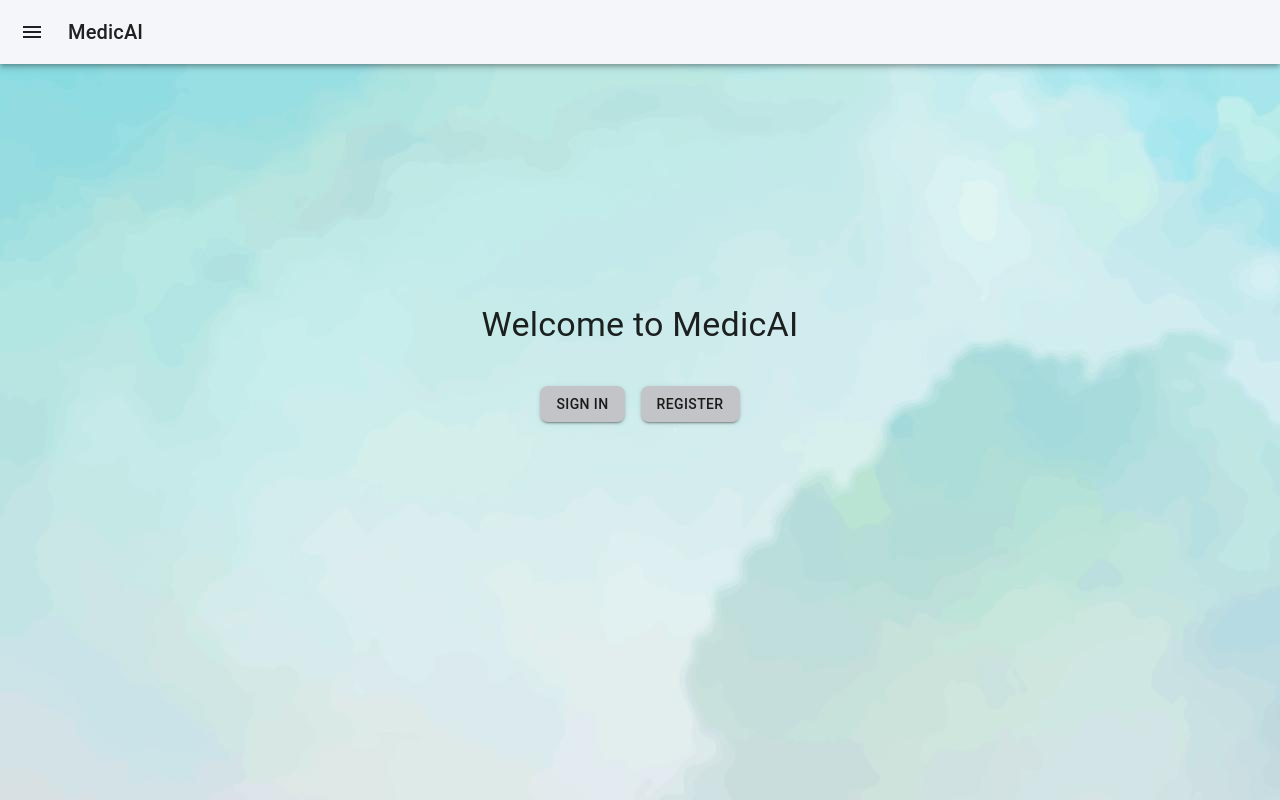
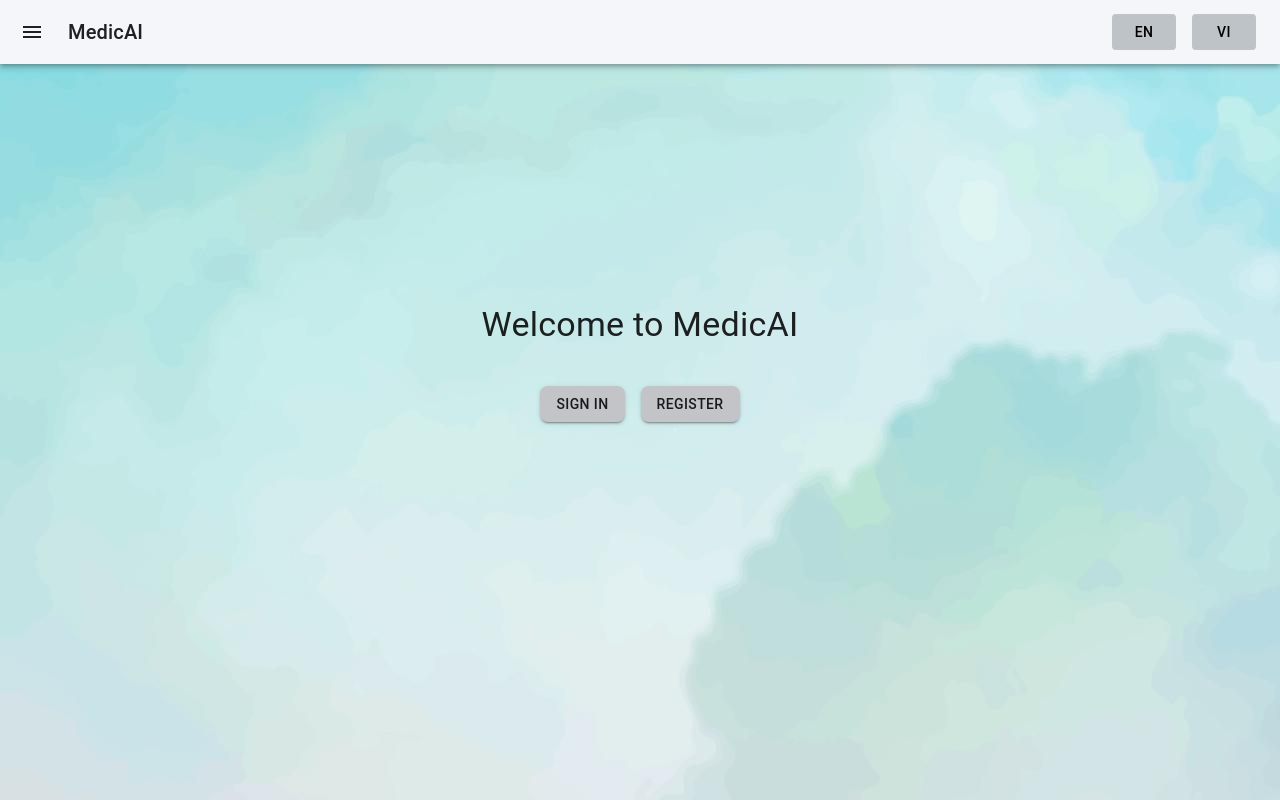
Before and after one commit to tracytrle/ezedu-frontend, a React (Create React App) app: page / in a window 1280 px wide. Built offline with nearby package versions, Linux system fonts and the light colour scheme; no server answers.

Commit message:
added 2 languages buttons on landingpage

```diff
--- a/src/layouts/DefaultAppBar.js
+++ b/src/layouts/DefaultAppBar.js
@@ -19,18 +19,14 @@ function appBarLabel(label) {
         {label}
       </Typography>
       <Box>
-        <IconButton
-          size="large"
-          edge="end"
-          color="inherit"
-          aria-label="account of current user"
-          aria-controls="menu-appbar"
-          aria-haspopup="true"
-          onClick={() => {}}
-        >
-          <Button>EN</Button>
-          <Button>VI</Button>
-        </IconButton>
+        <Box sx={{ display: "flex", gap: 2 }}>
+          <Button sx={{ color: "black", backgroundColor: "#bdc3c7" }}>
+            EN
+          </Button>
+          <Button sx={{ color: "black", backgroundColor: "#bdc3c7" }}>
+            VI
+          </Button>
+        </Box>
       </Box>
     </Toolbar>
   );
--- a/src/pages/LandingPage.js
+++ b/src/pages/LandingPage.js
@@ -1,8 +1,8 @@
 import React from "react";
-import { Stack, Box, AppBar } from "@mui/material";
+import { Stack, Box } from "@mui/material";
 import LandpageButton from "../components/LandpageButton";
 import Typography from "@mui/material/Typography";
-// import Button from "@mui/material/Button";
+
 import DefaultAppBar from "../layouts/DefaultAppBar";
 
 function LandingPage() {
```
Also changed, not shown: src/index.js (+0 -18 lines), src/layouts/LanguagesMenu.js (deleted).
